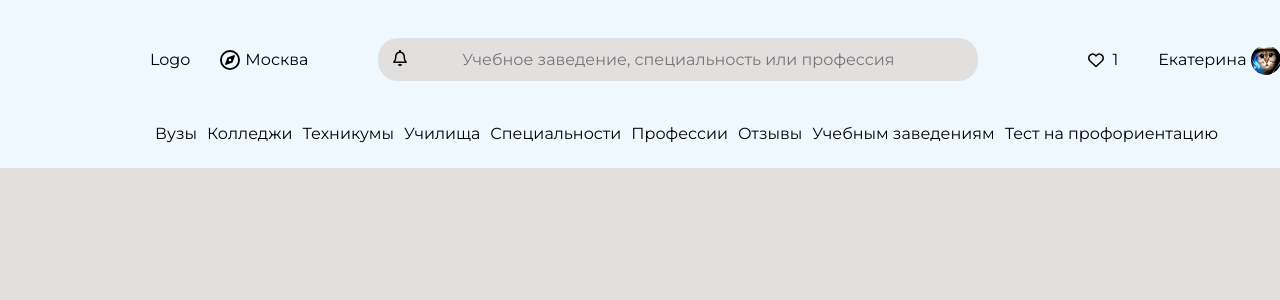
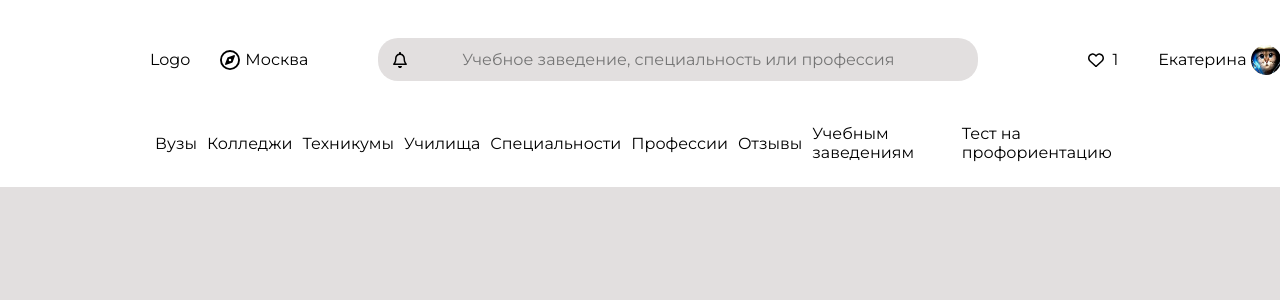
Before and after one commit to stillNiceTanya/Header, a React (Create React App) app: page / in a window 1280 px wide. Shown: the top 300 px of the page. Built offline with nearby package versions, Linux system fonts and the light colour scheme.

Commit message:
Change CSS classes

```diff
--- a/src/components/Header/Header.jsx
+++ b/src/components/Header/Header.jsx
@@ -8,12 +8,13 @@ import Navbar from "./components/NavigationBar/Navbar";
 import './styles.css'
 
 export default function Header() {
+
   return (<div>
   <div className="topbar-wrapper">
 <div className="logo-wrapper"><Logo/></div>
 <div className="location-wrapper"><LocationSelectButton/></div>
 <div className="search-wrapper"><SearcForm/></div>
-<UserCard/>
+<UserCard />
 
  </div>
 
--- a/src/components/Header/components/NavigationBar/Navbar.css
+++ b/src/components/Header/components/NavigationBar/Navbar.css
@@ -5,9 +5,8 @@
 }
 
 li {
+  padding: 5px;
   list-style: none;
-  white-space: nowrap;
-  /* display: inline-block; */
 }
 
 li:hover {
@@ -16,12 +15,7 @@ li:hover {
   border-radius: 15px;
 }
 
-.list-item {
-  padding: 5px;
-}
-
 ul {
-  width: 100%;
   display: flex;
   justify-content: space-between;
   align-items: center;
--- a/src/components/Header/components/NavigationBar/Navbar.jsx
+++ b/src/components/Header/components/NavigationBar/Navbar.jsx
@@ -27,7 +27,7 @@ const Navbar = () => {
         <div>
             <ul>{academyLists.map(el=>(
                 <li key={el.id}
-                className='list-item'
+
                 >{el.category}
                 </li>
             ))}</ul>
--- a/src/components/Header/components/TopBar/Favorites.jsx
+++ b/src/components/Header/components/TopBar/Favorites.jsx
@@ -6,8 +6,7 @@ import { FontAwesomeIcon } from "@fortawesome/react-fontawesome";
 import './Favorites.css'
 
 const Favorites = () => {
-
-    let currentFavorites = 1
+let currentFavorites = 1
     return (
         <div className='favorites-wrapper'>
        <FontAwesomeIcon icon={faHeart} />
--- a/src/components/Header/components/TopBar/SearcForm.css
+++ b/src/components/Header/components/TopBar/SearcForm.css
@@ -1,7 +1,5 @@
 .search-input {
-  max-width: 750px;
   min-width: 600px;
-  /* width: 100%; */
   padding: 12px 35px;
   margin: 8px 0;
   box-sizing: border-box;
@@ -13,7 +11,7 @@
 
 .search-icon {
   position: absolute;
-  top: 20px;
+  top: 22px;
   left: 15px;
 }
 
--- a/src/components/Header/styles.css
+++ b/src/components/Header/styles.css
@@ -7,7 +7,16 @@
   align-items: center;
   justify-content: space-between;
   padding: 30px 150px;
-  background-color: aliceblue;
+}
+
+.topbar-wrapper,
+.navigation-wrapper {
+  background-color: white;
+  box-sizing: border-box;
+}
+
+.navigation-wrapper {
+  padding: 0 150px 20px 150px;
 }
 
 .logo-wrapper {
@@ -21,8 +30,3 @@
 .search-wrapper {
   margin-right: 110px;
 }
-
-.navigation-wrapper {
-  padding: 0 150px 20px 150px;
-  background-color: aliceblue;
-}
```
